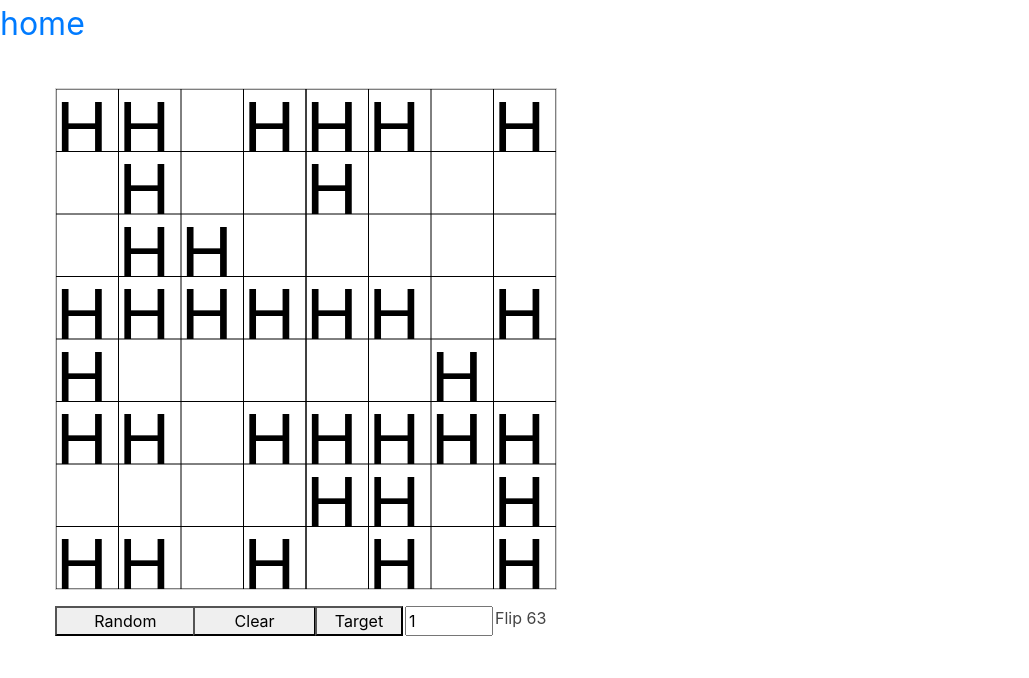
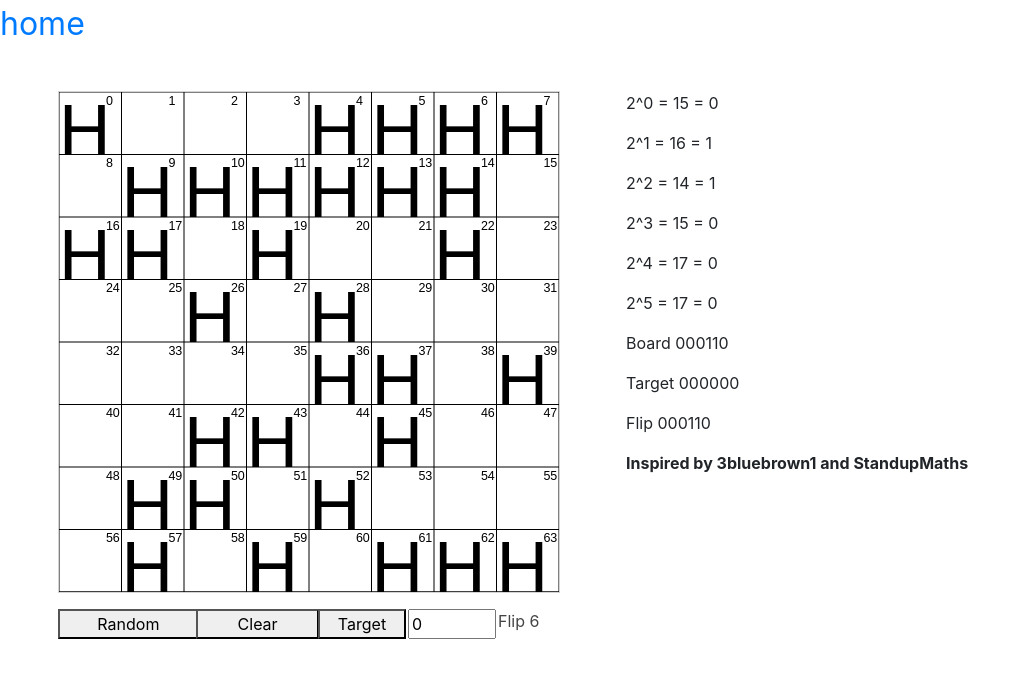
Before and after one commit to YechielK/portfolio, a Flask app: page /chessboard_code in a window 1280 px wide. Shown: the top 678 px of the page, without its empty margins (0-1029 px from the left). Run offline with Flask 2, Linux system fonts and the light colour scheme; parts of the project's set-up code (start-up, migrations or seed data) failed here and were passed over.

Commit message:
improved showing stuff

```diff
--- a/bayesian.py
+++ b/bayesian.py
@@ -16,7 +16,7 @@ def demorgans(var, values):
         elif len(x) == 2: # not_b_and_not_a
             values['b_or_a'] = 1 - values[var]
         elif x[0] == 0: # not_b_and_a
-            values['b_or_not_a'] = values[var]
+            values['b_or_not_a'] = 1 - values[var]
         else: # b_and_not_a
             values['not_b_or_a'] = 1 - values[var]
     elif 'or' in var:
@@ -26,7 +26,7 @@ def demorgans(var, values):
         elif len(x) == 2: # not_b_or_not_a
             values['b_and_a'] = 1 - values[var]
         elif x[0] == 0: # not_b_or_a
-            values['b_and_not_a'] = values[var]
+            values['b_and_not_a'] = 1 - values[var]
         else: # b_or_not_a
             values['not_b_and_a'] = 1 - values[var]
 
--- a/nqueens.py
+++ b/nqueens.py
@@ -16,7 +16,7 @@ def solve():
     while col >= 0:
         col += 1
         if (col == size):
-            print(counter, b)
+            # print(counter, b)
             # dict[counter] = b.copy()
             dict.append(b.copy())
             col -= 1
@@ -30,5 +30,5 @@ def solve():
             else:
                 if (check(b, col)):
                     break
-    print(dict)
+    # print(dict)
     return dict
--- a/static/scripts/chess.js
+++ b/static/scripts/chess.js
@@ -1,3 +1,6 @@
+// TODO: fix shwoing target binary
+
+
 // draw canvas
 var c = document.getElementById("myCanvas");
 var ctx = c.getContext("2d");
@@ -6,35 +9,28 @@ length = c.width / 1
 square_length = length/8
 
 
-target_orig = 1
+target_orig = 0
 var flip_dec
+
 window.onload = draw_board(length)
+ctx.stroke();
 
 
-ctx.beginPath();
-ctx.moveTo(length/2, 0);
-ctx.lineTo(length/2, length);
+// which squares on boards are heads
+dict = []
 
-ctx.stroke();
+// values to be displayed
+vals = []
 
-dict = []
-for (let i = 0; i < 64; i++) {
-  dict[i] = Math.floor(Math.random() * Math.floor(2))
-
-}
-for (let i = 0; i < 64; i++) {
-  if (dict[i] == 1) {
-    x = i%8
-    y = Math.floor(i/8)
-    draw_target(x,y,square_length)
-  }
-}
+random_dict()
+draw_targets(dict)
 
 board = board_parity(dict)
 window.onload = result()
 
 flip_this(board, target_orig)
 
+update_ans()
 
 // for code
 c.addEventListener('click', (e) => {
@@ -43,7 +39,7 @@ c.addEventListener('click', (e) => {
     y: e.clientY
 
   };
-console.log(pos)
+// console.log(pos)
 var rect = c.getBoundingClientRect();
 x_offset = rect.left
 y_offset = rect.top
@@ -53,7 +49,7 @@ x = Math.floor((pos.x - x_offset)/(length/8))
 y = Math.floor((pos.y - y_offset)/(length/8))
 t = (x + 1) + ((y) * 8)
 t = t-1
-console.log(t)
+// console.log(t)
 
 if (t > 63) {
 } else if (dict[t] == 1) {
@@ -71,8 +67,34 @@ draw_targets(dict)
 board = board_parity(dict)
 var target_dec = target_orig
 flip_this(board, target_dec)
+
+
+console.log(vals)
+
+update_ans()
+
+
+
 });
 
+function update_ans() {
+    document.getElementById("col_zero").innerHTML = '2^0 = ' + vals['col_zero']  + ' = ' + vals['col_zero_parity']
+    document.getElementById("col_one").innerHTML =  '2^1 = ' + vals['col_one'] + ' = ' + vals['col_one_parity']
+    document.getElementById("col_two").innerHTML =  '2^2 = ' + vals['col_two'] + ' = ' + vals['col_two_parity']
+    document.getElementById("row_three").innerHTML= '2^3 = ' + vals['row_three'] + ' = ' + vals['row_three_parity']
+    document.getElementById("row_four").innerHTML = '2^4 = ' + vals['row_four'] + ' = ' + vals['row_four_parity']
+    document.getElementById("row_five").innerHTML = '2^5 = ' + vals['row_five'] + ' = ' + vals['row_five_parity']
+    document.getElementById("board_parity").innerHTML = 'Board ' +  vals['board_parity']
+    document.getElementById("target_bin").innerHTML = 'Target ' + vals['target_bin']
+    document.getElementById("flip_bin").innerHTML ='Flip ' + vals['flip_bin']
+}
+
+
+function random_dict(){
+  for (let i = 0; i < 64; i++) {
+    dict[i] = Math.floor(Math.random() * Math.floor(2))
+  }
+}
 
 function draw_board(length) {
     for (let i = 0; i <= length; i+= length/8) {
@@ -92,6 +114,11 @@ function draw_board(length) {
 
   ctx.stroke();
   }
+
+  draw_things()
+
+
+
   }
 
 
@@ -106,14 +133,24 @@ function draw_targets(dict) {
 }
 
 
+function draw_things() {
+  for (let i = 0; i < 64; i++) {
+          x = i%8
+          y = Math.floor(i/8)
+          draw_number(x,y,square_length,i)
+  }
+}
+
+
 
 function flip_this(board, target_dec) {
 target_bin = num_to_binary(parseInt(target_dec))
 target_bin = padding(target_bin)
 flip_bin = flip(board,target_bin)
-console.log(flip_bin)
-console.log(target_bin)
-
+console.log('flip ' + flip_bin)
+console.log('target ' + target_bin)
+vals['flip_bin'] = flip_bin
+vals['target_bin'] = target_bin
 flip_dec = parseInt(flip_bin, 2)
 document.getElementById("ans").innerHTML ="Flip " + flip_dec;
 }
@@ -164,10 +201,7 @@ function clear_board() {
 
 function random_board() {
   clear_board(length)
-  for (let i = 0; i < 64; i++) {
-  dict[i] = Math.floor(Math.random() * Math.floor(2))
-  // Math.floor(Math.random() * Math.floor(2))
-  }
+  random_dict()
   draw_targets(dict)
   board = board_parity(dict)
 //   document.getElementById("ans").innerHTML ="Flip " + flip_dec;
@@ -222,6 +256,15 @@ function board_parity(dict) {
     row_four = sum_rows(dict, b)
     row_five = sum_rows(dict, cs)
 
+
+    vals['col_zero'] = col_zero
+    vals['col_one'] = col_one
+    vals['col_two'] = col_two
+    vals['row_three'] = row_three
+    vals['row_four'] = row_four
+    vals['row_five'] = row_five
+
+
     if (dict.reduce((a, b) => a + b, 0)%2 == 0) {
       str = ''
       str += col_zero%2
@@ -230,6 +273,28 @@ function board_parity(dict) {
       str += row_three%2
       str += row_four%2
       str += row_five%2
+      console.log(col_zero)
+      console.log(col_one)
+      console.log(col_two)
+      console.log(row_three)
+      console.log(row_four)
+      console.log(row_five)
+
+      console.log(col_zero%2)
+      console.log(col_one%2)
+      console.log(col_two%2)
+      console.log(row_three%2)
+      console.log(row_four%2)
+      console.log(row_five%2)
+
+      vals['col_zero_parity'] = col_zero%2
+      vals['col_one_parity'] = col_one%2
+      vals['col_two_parity'] = col_two%2
+      vals['row_three_parity'] = row_three%2
+      vals['row_four_parity'] = row_four%2
+      vals['row_five_parity'] = row_five%2
+
+
     } else {
       str = ''
       str += ((col_zero%2)+1)%2
@@ -238,9 +303,45 @@ function board_parity(dict) {
       str += ((row_three%2)+1)%2
       str += ((row_four%2)+1)%2
       str += ((row_five%2)+1)%2
+      console.log(col_zero)
+      console.log(col_one)
+      console.log(col_two)
+      console.log(row_three)
+      console.log(row_four)
+      console.log(row_five)
+
+
+      console.log(((col_zero%2)+1)%2)
+      console.log(((col_one%2)+1)%2)
+      console.log(((col_two%2)+1)%2)
+      console.log(((row_three%2)+1)%2)
+      console.log(((row_four%2)+1)%2)
+      console.log(((row_five%2)+1)%2)
+
+      vals['col_zero_parity'] = ((col_zero%2)+1)%2
+      vals['col_one_parity'] = ((col_one%2)+1)%2
+      vals['col_two_parity'] = ((col_two%2)+1)%2
+      vals['row_three_parity'] = ((row_three%2)+1)%2
+      vals['row_four_parity'] = ((row_four%2)+1)%2
+      vals['row_five_parity'] = ((row_five%2)+1)%2
+
     }
     ans = str.split("").reverse().join("")
-    console.log(ans)
+    console.log( 'board parity ' + ans)
+    vals['board_parity'] = ans
+    // console.log(col_zero)
+    // console.log(col_one)
+    // console.log(col_two)
+    // console.log(row_three)
+    // console.log(row_four)
+    // console.log(row_five)
+
+    // console.log(col_zero)
+    // console.log(col_one)
+    // console.log(col_two)
+    // console.log(row_three)
+    // console.log(row_four)
+    // console.log(row_five)
     return ans
 }
 
@@ -251,8 +352,8 @@ function num_to_binary(int) {
 
 function draw_outline(x, y, l) {
   ctx.strokeStyle = "#FF0000";
-  console.log(x,y)
-  console.log(x+l,y+l)
+  // console.log(x,y)
+  // console.log(x+l,y+l)
   ctx.strokeRect(x, y, x , y );
 
 }
@@ -260,3 +361,8 @@ function draw_target(x, y, l) {
     ctx.font = length/7 + "px Arial";
     ctx.fillText("H", x*l, (y+1)*l);
 }
+
+function draw_number(x, y, l, num) {
+  ctx.font = length/40 + "px Arial";
+  ctx.fillText(num, (x*l) + l*.75, (y+1)*l - l*.8);
+}
--- a/static/styles/chess.css
+++ b/static/styles/chess.css
@@ -1,5 +1,7 @@
 .container {
     margin: 40px;
+    border: 3px solid #fff;
+
   }
 
   .wrapper {
@@ -10,6 +12,12 @@
       background-color: #fff;
       color: #444;
     }
+
+
+  .float-child {
+      float: left;
+      /* border: 2px solid red; */
+  }
 
     .box {
       /* background-color: #444; */
--- a/templates/chessboard.html
+++ b/templates/chessboard.html
@@ -11,15 +11,28 @@
 
 {% block content %}
 
-<div class="wrapper">
+<div class="wrapper float-child">
 <div class='a'><canvas class='first' id="myCanvas" width="500%" height="500%" style="border:1px solid #d3d3d3; " ></canvas></div>
 
 
 <div class='box b'><button style="width: 110%" onclick="random_board()">Random</button></div>
 <div class='box c'><button style="width: 110%" onclick="clear_board()">Clear</button></div>
 <div class='box d'><button style="width: 110%" onclick="result()">Target</button></div>
-<div class='box e'><input style="width: 110%" type="text" id="text" value="1"></div>
+<div class='box e'><input style="width: 110%" type="text" id="text" value="0"></div>
 <div class='box f'><p style="width: 110%" id="ans"></p></div>
+</div>
+<div class='float-child'>
+  <p id='col_zero'></p>
+<p id='col_one'></p>
+<p id='col_two'></p>
+<p id='row_three'></p>
+<p id='row_four'></p>
+<p id='row_five'></p>
+<p id='board_parity'></p>
+<p id='target_bin'></p>
+<p id='flip_bin'></p>
+
+<p> <b>Inspired by 3bluebrown1 and StandupMaths</b></p>
 </div>
 
 
```
Also changed, not shown: static/scripts/nqueens.js (+9 -17 lines), static/styles/bayes.css (+8 -4 lines), templates/bayes.html (+14 -10 lines).
